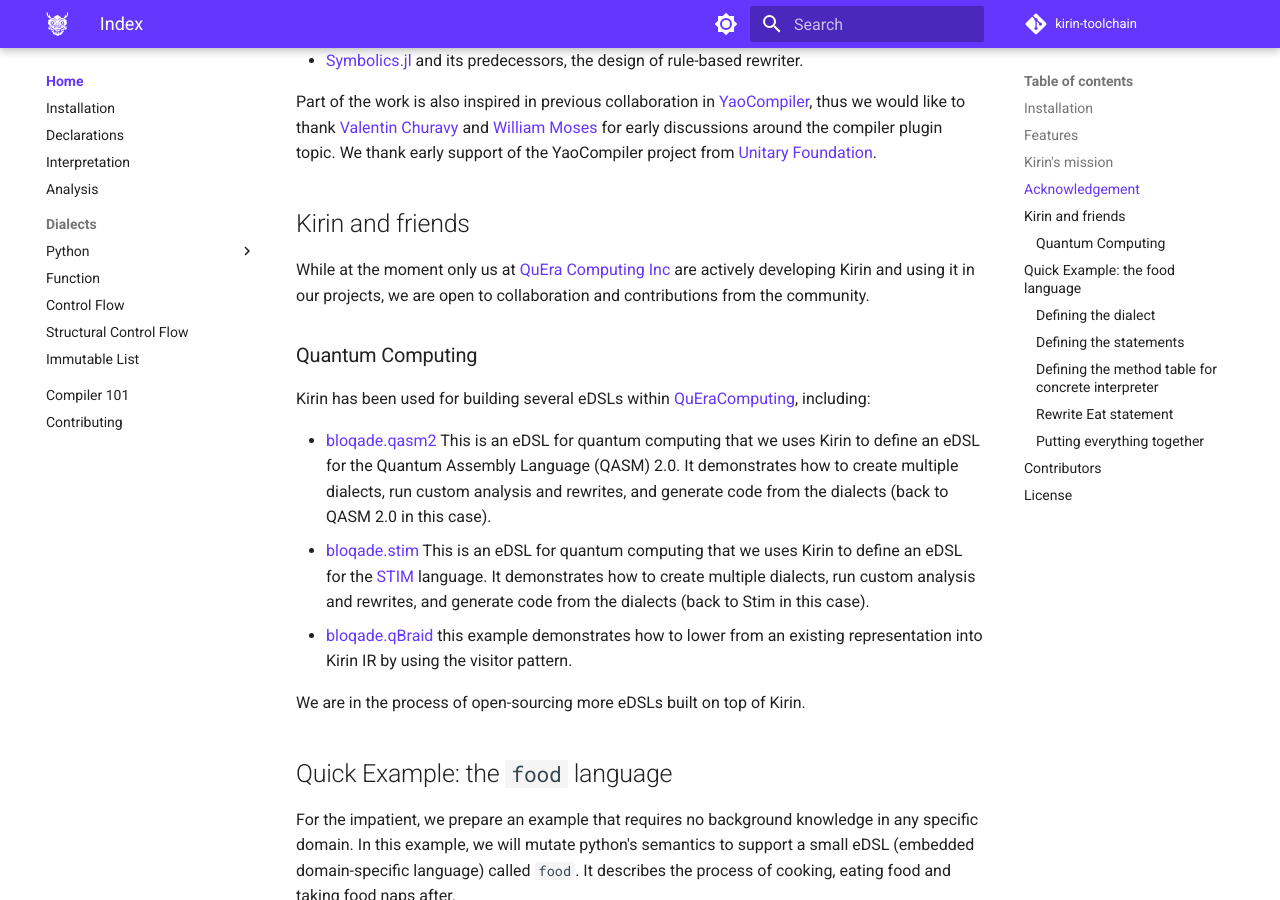
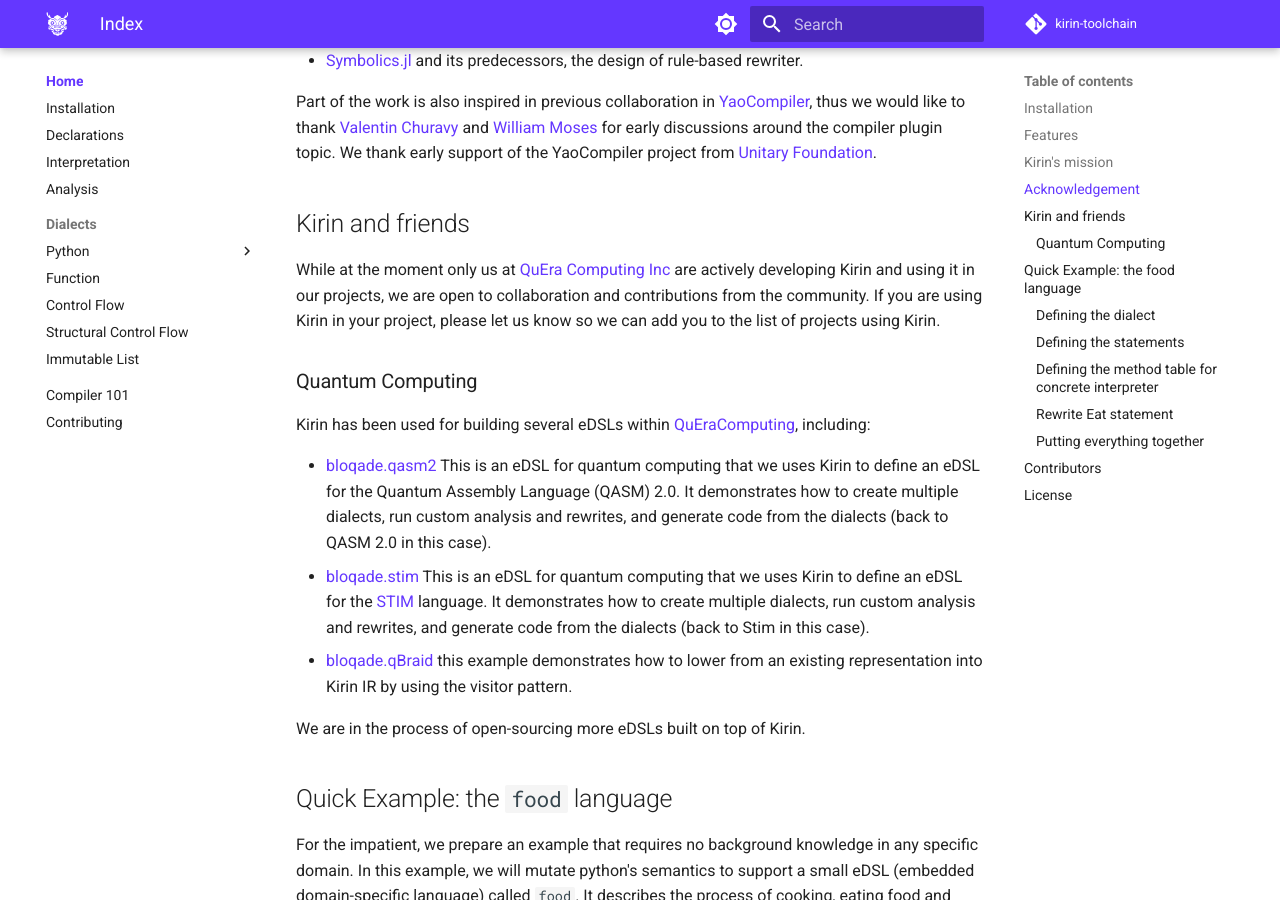
Before and after one commit to hmyuuu/kirin, an MkDocs documentation site: the page built from docs/index.md, in a window 1280 px wide and 900 px high, scrolled down 1812 px. Built offline with MkDocs 1.6.1 and Material for MkDocs 9.7.7, drawn with Linux system fonts in a browser that asks for light colours; comment, search, counter and statistics services are not loaded; the version menu is left out.

Commit message:
doc: call for action in index

```diff
--- a/docs/index.md
+++ b/docs/index.md
@@ -55,7 +55,7 @@
 
 ## Kirin and friends
 
-While at the moment only us at [QuEra Computing Inc](https://quera.com) are actively developing Kirin and using it in our projects, we are open to collaboration and contributions from the community.
+While at the moment only us at [QuEra Computing Inc](https://quera.com) are actively developing Kirin and using it in our projects, we are open to collaboration and contributions from the community. If you are using Kirin in your project, please let us know so we can add you to the list of projects using Kirin.
 
 ### Quantum Computing
 
```
